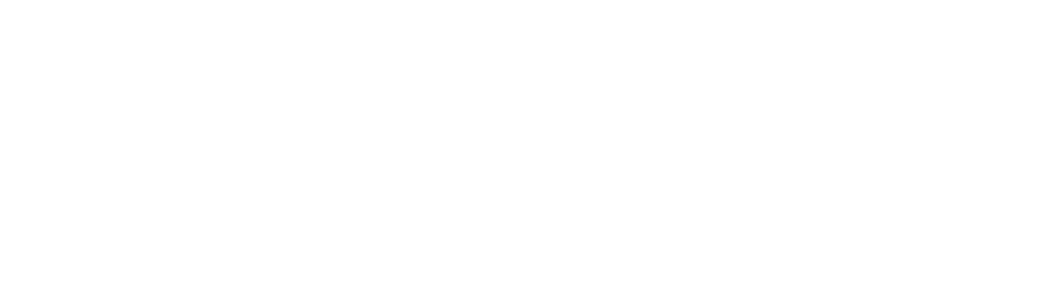
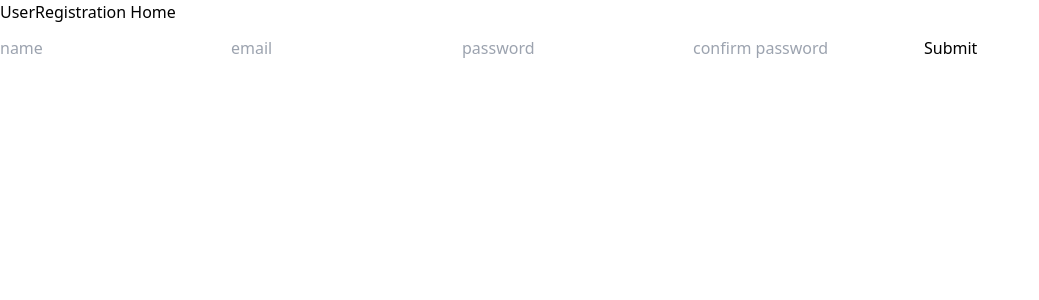
Before and after one commit to kozyrev42/social_vue_fron, a Vue app: page /user/registration in a window 1280 px wide. Before the commit this address had no page. Shown: the top 300 px of the page, without its empty margins (0-1039 px from the left). Built offline with nearby package versions, Linux system fonts and the light colour scheme.

Commit message:
4) Добавил компоненты для авторизации, регистрации, и получения списка фруктов, поправил роутинг с учетом vite

```diff
--- /dev/null
+++ b/src/components/FruitsComponent.vue
@@ -0,0 +1,69 @@
+<template>
+
+  <div>
+    <div class="">FruitsComponent</div> <br/><br/>
+    <router-link to="/" class="">Home</router-link><br>
+
+    <table class="table">
+      <thead>
+      <tr>
+        <th scope="col">id</th>
+        <th scope="col">name</th>
+        <th scope="col">price</th>
+      </tr>
+      </thead>
+      <tbody>
+      <tr v-for="fruit in fruits" :key="fruit.id">
+        <th scope="row">{{ fruit.id }}</th>
+        <td>{{ fruit.name }}</td>
+        <td>{{ fruit.price }}</td>
+      </tr>
+      </tbody>
+    </table>
+  </div>
+
+
+</template>
+
+<script>
+import api from '../api';
+
+export default {
+  name: 'FruitsComponent',
+  props: {
+    msg: String
+  },
+
+  // при монтировании компонента, получаем список фруктов
+  mounted() {
+    this.getFruits();
+  },
+
+  // в data, будем хранить список фруктов, которые получим с сервера
+  data() {
+    return {
+      fruits: null
+    }
+  },
+
+  // методы
+  methods: {
+    getFruits() {
+      api
+        .get('/api/fruits') // Здесь нет необходимости указывать полный URL, так как baseURL уже указан в api.js
+        .then(response => {
+          console.log(response);
+          this.fruits = response.data.data;
+        })
+        .catch(error => {
+          console.log(error);
+        });
+    },
+  }
+}
+</script>
+
+<!-- Add "scoped" attribute to limit CSS to this component only -->
+<style scoped>
+
+</style>
--- a/src/components/HomeComponent.vue
+++ b/src/components/HomeComponent.vue
@@ -1,7 +1,12 @@
 <template>
   <div>
-    <div class="">HomeComponent</div> <br/>
-    <router-link to="/about" class="">About</router-link>
+    <div class="">HomeComponent</div> <br/><br/>
+
+    <router-link to="/fruits" class="">Фрукты</router-link><br/><br/>
+    <router-link v-if="!accessToken" to="/user/login" class="">Login</router-link><br/><br/>
+    <router-link v-if="!accessToken" to="/user/registration" class="">Registration</router-link><br/><br/>
+
+    <button @click.prevent="logout" class="">Выход</button>
   </div>
 </template>
 
@@ -10,15 +15,36 @@ import api from '../api'
 
 export default {
   name: 'HomeComponent',
+
+  data() {
+    return {
+      accessToken: null,
+      refreshingToken: false // Флаг для отслеживания состояния обновления токена
+    }
+  },
   props: {
     msg: String
   },
 
   mounted() {
     this.testApi();
+    this.getAccessToken();
   },
 
+
+  // обновляем статус токена после обновления компонента
+  updated() {
+    this.getAccessToken();
+  },
+
+
   methods: {
+    // получение токена, из локального хранилища
+    getAccessToken() {
+      this.accessToken = localStorage.getItem('social_access_token');
+    },
+
+
     testApi() {
       api.get('/api/test')
         .then(response => {
@@ -30,6 +56,48 @@ export default {
         })
     },
 
+    // метод выхода из системы
+    logout() {
+      api.post('/api/auth/logout')
+        .then(response => {
+          console.log(response)
+          // удаляем токен из localStorage
+          localStorage.removeItem('social_access_token');
+
+          // переход на страницу user.login
+          this.$router.push({name: 'user.login'})
+        })
+
+        .catch(error => {
+          console.log(error)
+
+          // Проверяем, была ли ошибка "401 Unauthorized"
+          if (error.response && error.response.status === 401) {
+            if (!this.refreshingToken) { // Проверяем, не выполняется ли уже обновление
+              this.refreshingToken = true; // Устанавливаем флаг, что обновление началось
+
+              // Пытаемся обновить токен
+              api.post('/api/auth/refresh')
+                .then(refreshResponse => {
+                  // Получаем новый токен из ответа
+                  const newAccessToken = refreshResponse.data.access_token;
+
+                  // Обновляем токен в localStorage
+                  localStorage.setItem('social_access_token', newAccessToken);
+
+                  // Повторно пытаемся выполнить запрос на выход
+                  this.logout();
+                })
+                .catch(refreshError => {
+                  console.log(refreshError);
+                })
+                .finally(() => {
+                  this.refreshingToken = false; // Снимаем флаг после завершения обновления
+                });
+            }
+          }
+        })
+    }
   }
 }
 </script>
--- /dev/null
+++ b/src/components/User/UserLogin.vue
@@ -0,0 +1,67 @@
+<template>
+  <div>
+    <div>
+      UserLogin
+    </div>
+
+    <router-link to="/" class="btn btn-outline-success mb-2">Home</router-link><br>
+
+    <router-link to="/user/registration" class="btn btn-primary">Registration</router-link><br/><br/>
+
+    <div class="w-50">
+      <input v-model="email" type="email" id="email" class="form-control mt-3 mb-3" placeholder="email">
+      <input v-model="password" type="password" id="password" class="form-control mt-3 mb-3" placeholder="password">
+
+
+      <div v-if="error" class="alert alert-danger" role="alert">
+        {{ error }}
+      </div>
+
+      <input @click.prevent="login" type="submit" class="btn btn-primary">
+    </div>
+
+  </div>
+</template>
+
+<script>
+import api from "../../api";
+
+export default {
+  name: "UserLogin",
+
+  data() {
+    return {
+      email: null,
+      password: null,
+      error: null
+    }
+  },
+
+  methods: {
+    login() {
+      api.post('/api/auth/login',
+          {
+            email: this.email,
+            password: this.password
+          })
+        .then(response => {
+          // помещаем токен в localStorage
+          localStorage.setItem('social_access_token', response.data.access_token)
+
+          // переход на страницу Home
+          this.$router.push({name: 'home'})
+        })
+
+        .catch(error => {
+          console.log(error)
+          // в this.error помещаем сообщение об ошибке
+          this.error = error.response.data.error
+        })
+    }
+  }
+}
+</script>
+
+<style scoped>
+
+</style>
--- /dev/null
+++ b/src/components/User/UserRegistration.vue
@@ -0,0 +1,60 @@
+<template>
+  <div>
+    UserRegistration
+
+    <router-link to="/" class="btn btn-outline-success mb-2">Home</router-link><br>
+
+    <div class="w-25">
+      <input v-model="name" type="text"  class="form-control mt-3 mb-3" placeholder="name">
+      <input v-model="email" type="email"  class="form-control mt-3 mb-3" placeholder="email">
+      <input v-model="password" type="password"  class="form-control mt-3 mb-3" placeholder="password">
+      <input v-model="password_confirmation" type="password"  class="form-control mt-3 mb-3" placeholder="confirm password">
+      <input @click.prevent="userRegistration" type="submit" class="btn btn-primary">
+    </div>
+  </div>
+</template>
+
+<script>
+import api from "../../api";
+
+export default {
+  name: "UserRegistration",
+
+  data() {
+    return {
+      name: null,
+      email: null,
+      password: null,
+      password_confirmation: null
+    }
+  },
+
+  methods: {
+    userRegistration() {
+      api.post('/api/user/registration',
+          {
+            name: this.name,
+            email: this.email,
+            password: this.password,
+            password_confirmation: this.password_confirmation
+          })
+        .then(response => {
+          console.log(response)
+          // помещаем токен в localStorage
+          localStorage.setItem('social_access_token', response.data.access_token)
+          // переход на страницу Home
+          this.$router.push({name: 'home'})
+
+        })
+
+        .catch(error => {
+          console.log(error)
+        })
+    }
+  }
+}
+</script>
+
+<style scoped>
+
+</style>
--- a/src/router.js
+++ b/src/router.js
@@ -1,12 +1,14 @@
 import { createRouter, createWebHistory } from 'vue-router';
 
 import HomeComponent from './components/HomeComponent.vue';
-import AboutComponent from './components/AboutComponent.vue';
+import FruitsComponent from './components/FruitsComponent.vue';
 
 // роуты
 const routes = [
-    { path: '/', component: HomeComponent },
-    { path: '/about', component: AboutComponent }
+    { path: '/', component: HomeComponent, name: 'home' },
+    { path: '/fruits', component: FruitsComponent, name: 'fruits' },
+    { path: '/user/login', component: () => import('@/components/User/UserLogin.vue'), name: 'user.login' },
+    { path: '/user/registration', component: () => import('@/components/User/UserRegistration.vue'), name: 'user.registration' },
 ];
 
 // создание экземпляра маршрутизатора и передача опций `routes`
@@ -15,4 +17,32 @@ const router = createRouter({
     routes,
 });
 
+// используем router.beforeEach() для перенаправления на страницу логина, если пользователь не авторизован
+router.beforeEach((to, from, next) => {
+
+    const accessToken = localStorage.getItem('social_access_token');
+
+    // Если роут НЕ является 'user.login' И 'user.registration' И у пользователя нет токена, то перенаправляем на страницу логина
+    if ((to.name !== 'user.login' && to.name !== 'user.registration') && !accessToken) {
+        next({ name: 'user.login' });
+    }
+
+    // если роут user.login и есть токен, то перенаправляем на главную страницу
+    if (to.name === 'user.login' && accessToken) {
+        next({ name: 'home' });
+    }
+
+    // если роут user.registration и есть токен, то перенаправляем на главную страницу
+    if (to.name === 'user.registration' && accessToken) {
+        next({ name: 'home' });
+    }
+
+    // если пользователь захочет перейти на несуществующий роут, то перенаправляем на главную страницу
+    if (!to.matched.length) {
+        next({ name: 'home' });
+    }
+
+    next();
+});
+
 export default router;
--- a/vite.config.js
+++ b/vite.config.js
@@ -4,4 +4,10 @@ import vue from '@vitejs/plugin-vue'
 // https://vitejs.dev/config/
 export default defineConfig({
   plugins: [vue()],
+
+  resolve: {
+    alias: {
+      '@': '/src', // Пример настройки абсолютного пути
+    },
+  },
 })
```
Also changed, not shown: 1 other file (tests, documents, lock files or other folders).
